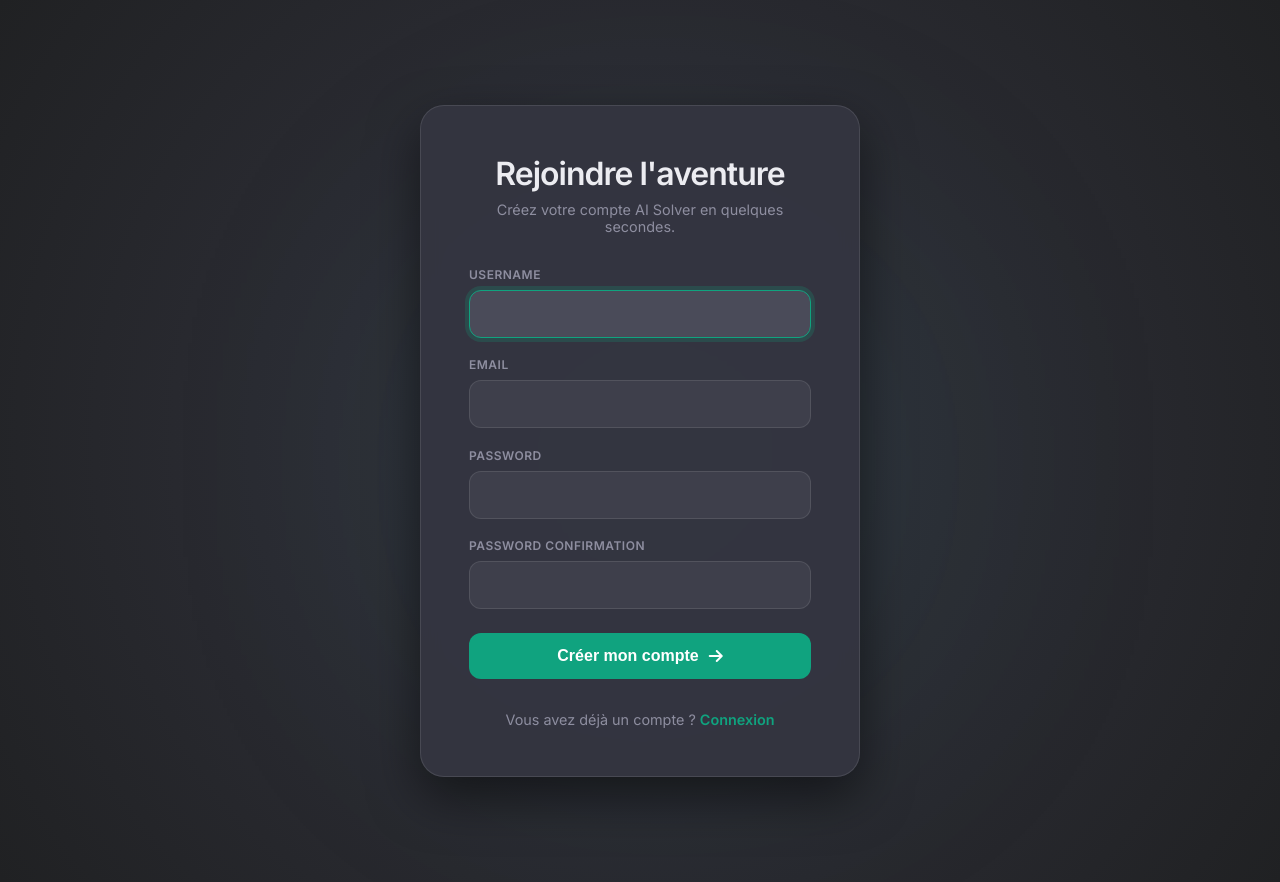
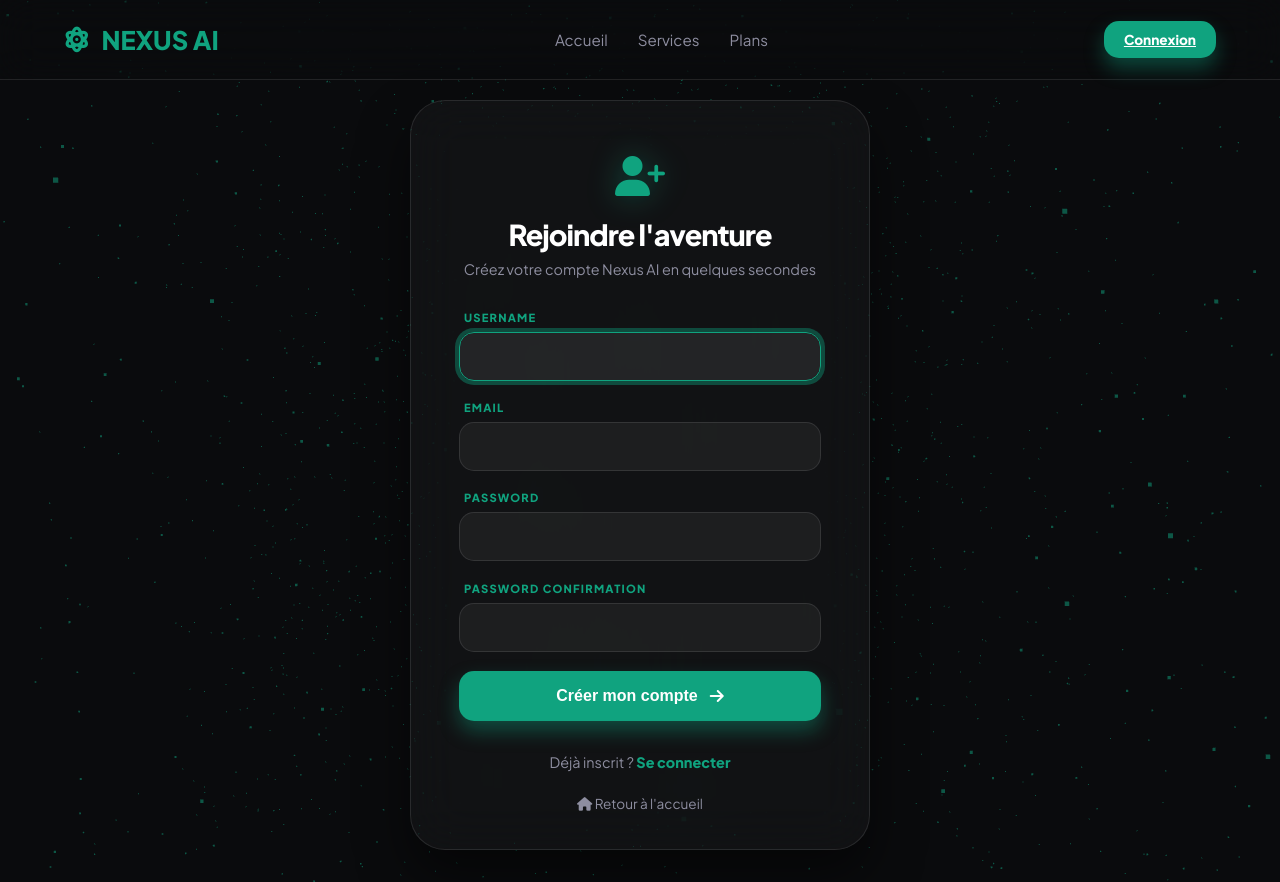
Before and after one commit to Mahdi88BH/Generative-AI-Project, a Django app: page /register/ in a window 1280 px wide. Run offline with Django 5.2, Linux system fonts and the light colour scheme.

Commit message:
Revamp registration page layout and styles; update navigation, enhance UI elements, and integrate 3D background effects

```diff
--- a/ExamSolver/templates/register.html
+++ b/ExamSolver/templates/register.html
@@ -1,176 +1,227 @@
+{% load static %}
 <!DOCTYPE html>
-<html lang="en">
+<html lang="fr">
 <head>
     <meta charset="UTF-8">
     <meta name="viewport" content="width=device-width, initial-scale=1.0">
-    <title>AI Solver | Inscription</title>
-    <link href="https://fonts.googleapis.com/css2?family=Inter:wght@300;400;600&display=swap" rel="stylesheet">
+    <title>Nexus AI | Inscription</title>
+
+    <link href="https://fonts.googleapis.com/css2?family=Plus+Jakarta+Sans:wght@300;400;600;800&display=swap" rel="stylesheet">
     <link rel="stylesheet" href="https://cdnjs.cloudflare.com/ajax/libs/font-awesome/6.4.0/css/all.min.css">
+
+    <script src="https://cdnjs.cloudflare.com/ajax/libs/three.js/r128/three.min.js"></script>
 
     <style>
         :root {
             --primary: #10a37f;
-            --primary-hover: #1a7f64;
-            --bg-dark: #202123;
-            --card-bg: rgba(52, 53, 65, 0.95);
-            --input-bg: #3e3f4b;
-            --text-light: #ececf1;
-            --text-dim: #8e8ea0;
+            --primary-glow: rgba(16, 163, 127, 0.4);
+            --dark: #0a0b0d;
+            --white: #ffffff;
+            --gray: #8e8ea0;
+            --glass: rgba(255, 255, 255, 0.03);
+            --glass-border: rgba(255, 255, 255, 0.1);
         }
 
         * { margin: 0; padding: 0; box-sizing: border-box; }
+        html, body { height: 100%; overflow-x: hidden; }
 
         body {
-            font-family: 'Inter', sans-serif;
-            background: radial-gradient(circle at center, #343541 0%, #202123 100%);
-            color: var(--text-light);
-            height: 100vh;
+            font-family: 'Plus Jakarta Sans', sans-serif;
+            background-color: var(--dark);
+            color: var(--white);
+        }
+
+        #canvas-container {
+            position: fixed;
+            top: 0; left: 0;
+            width: 100%; height: 100%;
+            z-index: -1;
+        }
+
+        /* --- NAVIGATION --- */
+        nav {
+            height: 80px;
+            display: flex;
+            align-items: center;
+            position: fixed;
+            top: 0; width: 100%;
+            z-index: 1000;
+            backdrop-filter: blur(20px);
+            border-bottom: 1px solid var(--glass-border);
+        }
+
+        .container { max-width: 1200px; margin: 0 auto; padding: 0 24px; width: 100%; }
+        .nav-content { display: flex; justify-content: space-between; align-items: center; }
+
+        .logo {
+            font-size: 1.6rem;
+            font-weight: 800;
+            display: flex;
+            align-items: center;
+            gap: 12px;
+            color: var(--primary);
+            text-decoration: none;
+        }
+
+        .nav-links { display: flex; gap: 30px; list-style: none; }
+        .nav-links a { color: var(--gray); text-decoration: none; font-weight: 500; font-size: 0.95rem; transition: 0.3s; }
+        .nav-links a:hover { color: var(--white); }
+
+        /* --- AUTH WRAPPER --- */
+        .auth-wrapper {
+            min-height: 100vh;
             display: flex;
             align-items: center;
             justify-content: center;
-            overflow: hidden;
+            padding: 100px 24px 40px 24px;
         }
 
-        /* Arrière-plan animé subtil */
-        .bg-glow {
-            position: absolute;
-            width: 400px; height: 400px;
-            background: var(--primary);
-            filter: blur(150px);
-            opacity: 0.1;
-            z-index: 0;
-            animation: move 20s infinite alternate;
+        .register-card {
+            background: var(--glass);
+            backdrop-filter: blur(25px);
+            border: 1px solid var(--glass-border);
+            padding: 3rem;
+            border-radius: 35px;
+            width: 100%;
+            max-width: 460px;
+            text-align: center;
+            box-shadow: 0 25px 50px rgba(0,0,0,0.5);
+            animation: cardAppear 0.8s cubic-bezier(0.16, 1, 0.3, 1);
+            max-height: 85vh;
+            overflow-y: auto;
         }
 
-        .auth-card {
-            position: relative;
-            z-index: 1;
-            background: var(--card-bg);
-            backdrop-filter: blur(10px);
-            padding: 3rem;
-            border-radius: 24px;
-            width: 100%;
-            max-width: 440px;
-            box-shadow: 0 20px 50px rgba(0,0,0,0.5);
-            border: 1px solid rgba(255,255,255,0.1);
-            animation: fadeIn 0.8s ease-out;
+        /* Scrollbar subtile pour la carte */
+        .register-card::-webkit-scrollbar { width: 4px; }
+        .register-card::-webkit-scrollbar-thumb { background: var(--glass-border); border-radius: 10px; }
+
+        @keyframes cardAppear {
+            from { opacity: 0; transform: translateY(30px); }
+            to { opacity: 1; transform: translateY(0); }
         }
 
-        .auth-card h2 {
-            text-align: center;
-            font-weight: 600;
-            font-size: 2rem;
-            margin-bottom: 0.5rem;
-            letter-spacing: -1px;
+        .logo-box {
+            color: var(--primary);
+            font-size: 2.5rem;
+            margin-bottom: 1rem;
+            filter: drop-shadow(0 0 15px var(--primary-glow));
         }
 
-        .auth-card p.subtitle {
-            text-align: center;
-            color: var(--text-dim);
-            font-size: 0.9rem;
-            margin-bottom: 2rem;
+        h2 { font-size: 1.8rem; font-weight: 800; margin-bottom: 8px; letter-spacing: -1px; }
+        .subtitle { color: var(--gray); font-size: 0.9rem; margin-bottom: 2rem; }
+
+        /* --- FORM --- */
+        form { text-align: left; }
+        .form-group { margin-bottom: 1.2rem; }
+
+        label {
+            display: block;
+            font-size: 0.7rem;
+            font-weight: 700;
+            text-transform: uppercase;
+            letter-spacing: 1.2px;
+            color: var(--primary);
+            margin-bottom: 8px;
+            padding-left: 5px;
         }
 
-        .form-group { margin-bottom: 1.2rem; }
-
-        .form-group label {
-            display: block;
-            font-size: 0.75rem;
-            font-weight: 600;
-            text-transform: uppercase;
-            margin-bottom: 8px;
-            color: var(--text-dim);
-            letter-spacing: 0.5px;
-        }
-
-        /* Style des inputs Django injectés */
-        input[type="text"], input[type="email"], input[type="password"], input[type="number"] {
+        input {
             width: 100%;
-            padding: 14px 16px;
-            border-radius: 12px;
-            border: 1px solid rgba(255,255,255,0.1);
-            background: var(--input-bg);
-            color: white;
-            font-size: 1rem;
-            transition: all 0.3s cubic-bezier(0.4, 0, 0.2, 1);
+            background: rgba(255, 255, 255, 0.05);
+            border: 1px solid var(--glass-border);
+            border-radius: 15px;
+            padding: 14px 18px;
+            color: var(--white);
+            font-family: inherit;
+            font-size: 0.95rem;
+            transition: all 0.3s ease;
         }
 
         input:focus {
             outline: none;
             border-color: var(--primary);
-            background: #4a4b59;
-            box-shadow: 0 0 0 4px rgba(16, 163, 127, 0.2);
+            background: rgba(255, 255, 255, 0.08);
+            box-shadow: 0 0 0 4px var(--primary-glow);
         }
 
         .btn-submit {
             width: 100%;
-            padding: 14px;
             background: var(--primary);
             color: white;
             border: none;
-            border-radius: 12px;
+            padding: 16px;
+            border-radius: 15px;
+            font-size: 1rem;
+            font-weight: 700;
             cursor: pointer;
-            font-weight: 600;
-            font-size: 1rem;
-            margin-top: 1.5rem;
-            transition: transform 0.2s, background 0.2s;
+            margin-top: 1rem;
             display: flex;
+            align-items: center;
             justify-content: center;
-            align-items: center;
-            gap: 10px;
+            gap: 12px;
+            transition: all 0.4s;
+            box-shadow: 0 10px 20px var(--primary-glow);
         }
 
         .btn-submit:hover {
-            background: var(--primary-hover);
-            transform: translateY(-2px);
+            transform: translateY(-3px);
+            box-shadow: 0 15px 30px var(--primary-glow);
         }
 
-        .btn-submit:active { transform: translateY(0); }
+        .errorlist { color: #ff6b6b; font-size: 0.75rem; margin-top: 5px; display: block; }
 
-        .errorlist {
-            color: #ff6b6b;
-            list-style: none;
-            font-size: 0.8rem;
-            margin-top: 5px;
-            padding: 0;
+        .footer-text { margin-top: 2rem; font-size: 0.9rem; color: var(--gray); }
+        .footer-text a { color: var(--primary); text-decoration: none; font-weight: 700; }
+
+        .back-home {
+            margin-top: 1.5rem;
+            display: inline-block;
+            color: var(--gray);
+            font-size: 0.85rem;
+            text-decoration: none;
+            transition: 0.3s;
         }
+        .back-home:hover { color: var(--white); }
 
-        .footer-link {
-            text-align: center;
-            margin-top: 2rem;
-            font-size: 0.9rem;
-            color: var(--text-dim);
-        }
-
-        .footer-link a {
-            color: var(--primary);
-            text-decoration: none;
-            font-weight: 600;
-        }
-
-        @keyframes fadeIn {
-            from { opacity: 0; transform: translateY(20px); }
-            to { opacity: 1; transform: translateY(0); }
-        }
-
-        @keyframes move {
-            from { transform: translate(-50%, -50%); }
-            to { transform: translate(50%, 50%); }
+        @media (max-width: 768px) {
+            .nav-links { display: none; }
         }
     </style>
 </head>
 <body>
-     <div class="bg-glow"></div>
 
-    <div class="auth-card">
+    <div id="canvas-container"></div>
+
+    <nav>
+        <div class="container nav-content">
+            <a href="{% url 'index' %}" class="logo">
+                <i class="fa-solid fa-atom"></i> NEXUS AI
+            </a>
+            <ul class="nav-links">
+                <li><a href="{% url 'index' %}#accueil">Accueil</a></li>
+                <li><a href="{% url 'index' %}#services">Services</a></li>
+                <li><a href="{% url 'index' %}#subscriptions">Plans</a></li>
+            </ul>
+            <div class="auth-btns">
+                <a href="{% url 'login' %}" class="btn-submit" style="padding: 10px 20px; font-size: 0.85rem; margin: 0;">Connexion</a>
+            </div>
+        </div>
+    </nav>
+
+    <div class="auth-wrapper">
+        <div class="register-card">
+            <div class="logo-box">
+                <i class="fa-solid fa-user-plus"></i>
+            </div>
+
             <h2>Rejoindre l'aventure</h2>
-        <p class="subtitle">Créez votre compte AI Solver en quelques secondes.</p>
+            <p class="subtitle">Créez votre compte Nexus AI en quelques secondes</p>
 
             <form method="POST">
                 {% csrf_token %}
 
                 {% if form.non_field_errors %}
-                <div class="errorlist" style="margin-bottom: 15px; text-align: center;">
+                    <div style="background: rgba(255, 107, 107, 0.1); border: 1px solid #ff6b6b; padding: 10px; border-radius: 12px; color: #ff6b6b; font-size: 0.85rem; margin-bottom: 15px;">
                         {{ form.non_field_errors }}
                     </div>
                 {% endif %}
@@ -192,9 +243,46 @@
                 </button>
             </form>
 
-        <div class="footer-link">
-            Vous avez déjà un compte ? <a href="{% url 'login' %}">Connexion</a>
+            <div class="footer-text">
+                Déjà inscrit ? <a href="{% url 'login' %}">Se connecter</a>
+            </div>
+
+            <a href="{% url 'index' %}" class="back-home">
+                <i class="fa-solid fa-house"></i> Retour à l'accueil
+            </a>
         </div>
     </div>
+
+    <script>
+        const scene = new THREE.Scene();
+        const camera = new THREE.PerspectiveCamera(75, window.innerWidth / window.innerHeight, 0.1, 2000);
+        const renderer = new THREE.WebGLRenderer({ antialias: true, alpha: true });
+        renderer.setSize(window.innerWidth, window.innerHeight);
+        document.getElementById('canvas-container').appendChild(renderer.domElement);
+
+        const geometry = new THREE.BufferGeometry();
+        const vertices = [];
+        for (let i = 0; i < 4000; i++) {
+            vertices.push(THREE.MathUtils.randFloatSpread(2000), THREE.MathUtils.randFloatSpread(2000), THREE.MathUtils.randFloatSpread(2000));
+        }
+        geometry.setAttribute('position', new THREE.Float32BufferAttribute(vertices, 3));
+        const particles = new THREE.Points(geometry, new THREE.PointsMaterial({ color: 0x10a37f, size: 2.5, transparent: true, opacity: 0.5 }));
+        scene.add(particles);
+        camera.position.z = 1000;
+
+        function animate() {
+            requestAnimationFrame(animate);
+            particles.rotation.x += 0.0004;
+            particles.rotation.y += 0.0004;
+            renderer.render(scene, camera);
+        }
+        animate();
+
+        window.addEventListener('resize', () => {
+            camera.aspect = window.innerWidth / window.innerHeight;
+            camera.updateProjectionMatrix();
+            renderer.setSize(window.innerWidth, window.innerHeight);
+        });
+    </script>
 </body>
 </html>
```
Lines whose indentation alone changed are shown as unchanged.
